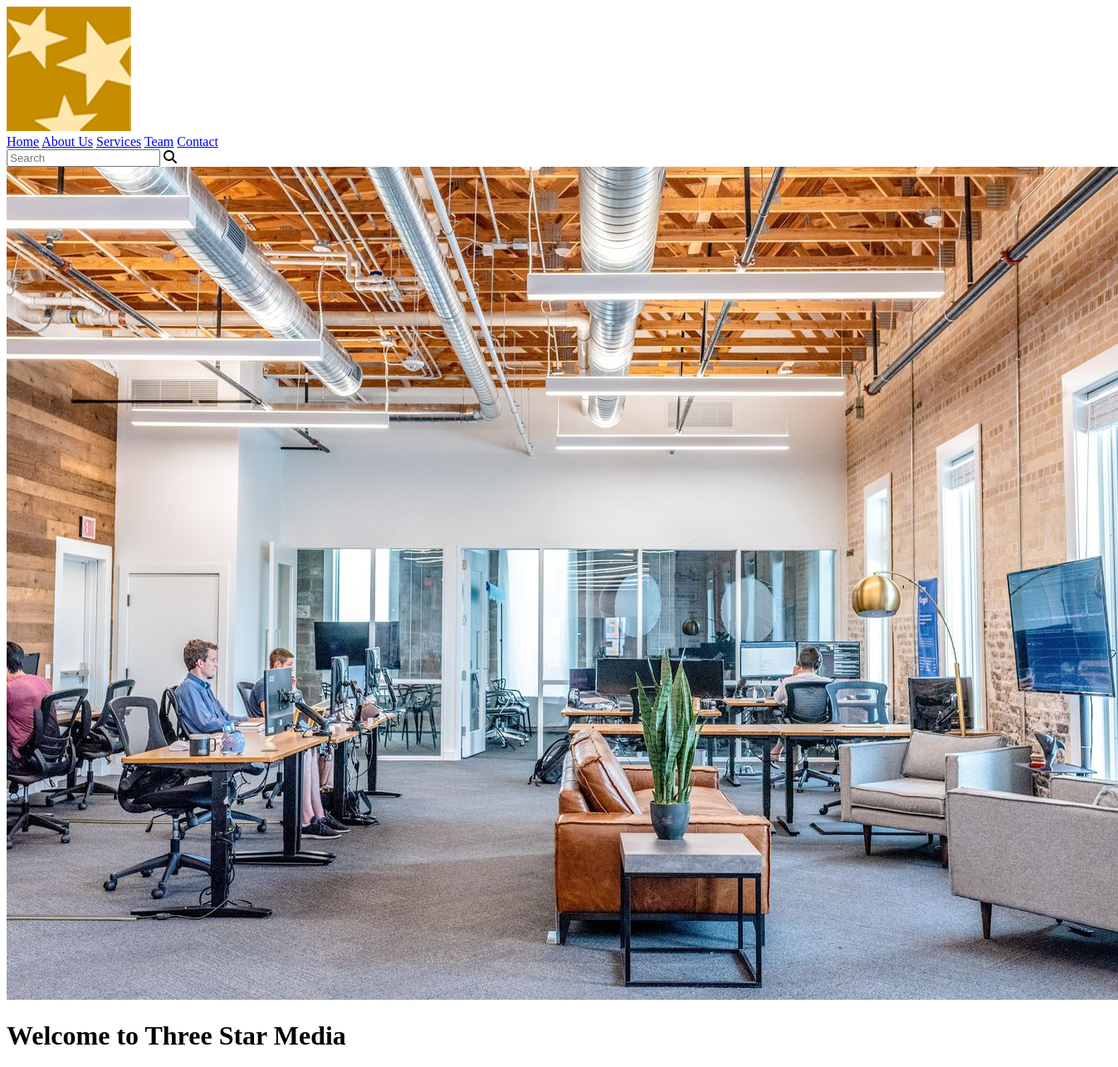
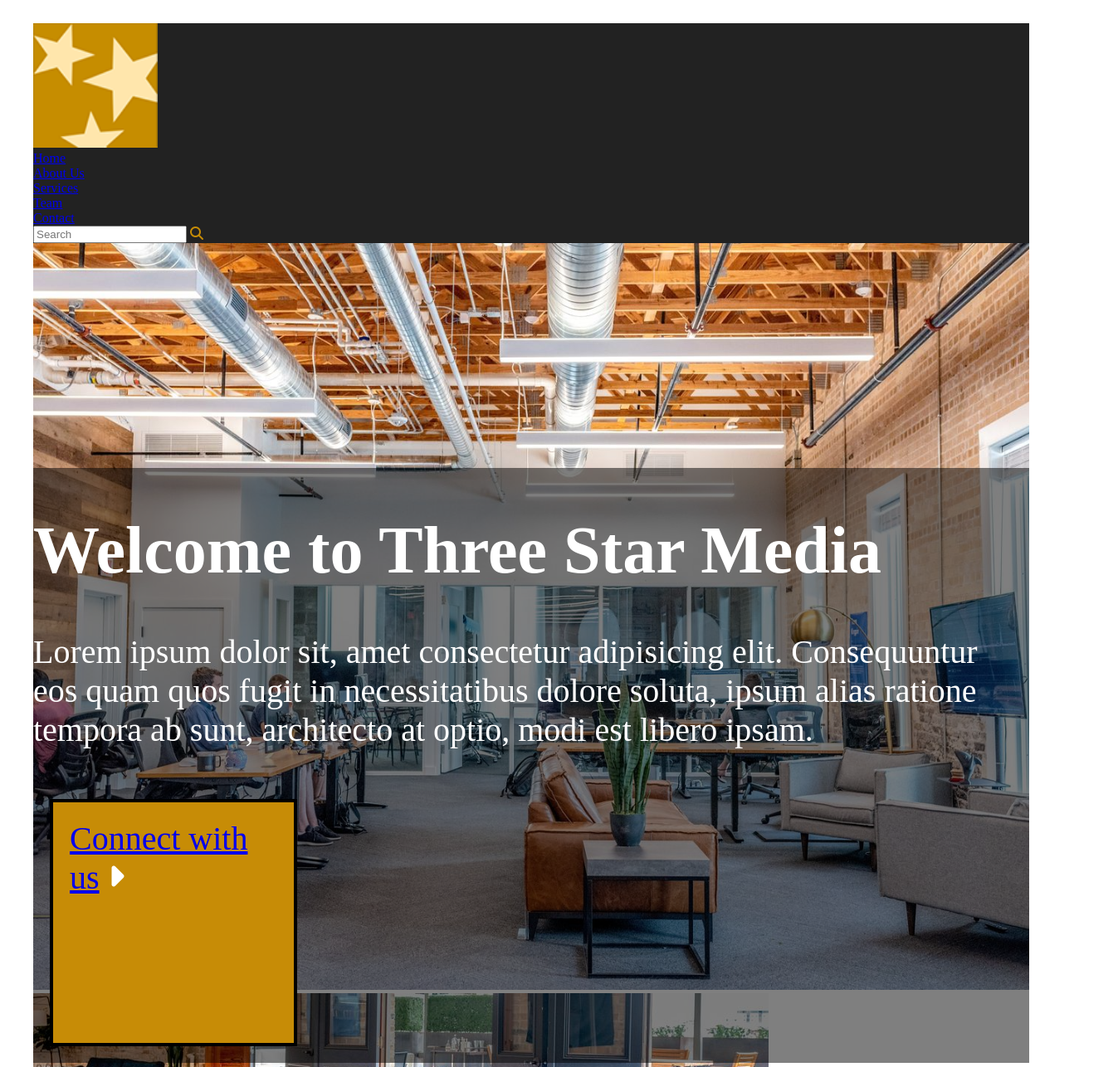
Before and after one commit to rahm0126/rahm0126.github.io, a plain HTML site: page final-project/index.html in a window 1280 px wide. Shown: the top 1286 px of the page at 83% size, 1347 px wide, since content can reach past the window. Drawn offline with Linux system fonts and the light colour scheme.

Commit message:
Initial CSS changes

```diff
--- a/final-project/css/main.css
+++ b/final-project/css/main.css
@@ -0,0 +1,67 @@
+
+/*This applies from 0px to 760px */
+
+.background-color1 {
+    background-color: #222;
+    width: 100%;
+}
+#body-container {
+	position: relative;
+    max-width: 1200px;
+	padding: 20px;
+	margin: 0 auto;
+
+}
+
+.header{
+		position: absolute;
+		top: 30%;
+		background-color: rgba(0,0,0,0.5);
+		width: 100%;
+		height: auto;
+		color: white;
+		font-size: 40px;
+		font-weight: 400;
+}
+header {
+	position: relative;
+	background-position: 55% 55%;
+  	max-width: 1200px;
+ 	margin: 0 auto;
+}
+.icon2 {
+	display: inline-block;
+	background-color: #c78c06;
+	border: 4px solid black;
+	width: 250px;
+	height: 250px;
+	padding: 20px;
+	margin: 20px;
+}
+form {
+	width: auto;
+}
+.fa-magnifying-glass {
+	color: #c78c06;
+	border: 10px;
+	border-color: #c78c06;
+}
+
+
+header>img {
+	width: 100%;
+}
+
+/*
+Styles applied from 760px onwards
+@media screen and (min-width: 760px){
+	.topnav {
+		float: left;
+	}
+
+  }
+Styles applied below width of 1200px
+@media screen and (max-width: 1200px){
+
+  }
+*/
--- a/final-project/index.html
+++ b/final-project/index.html
@@ -3,23 +3,26 @@
     <head>
         <meta charset="UTF-8">
         <title>Three Star Media</title>
+        <link href="css/main.css" rel="stylesheet">
         <script src="https://kit.fontawesome.com/94f7b91cb2.js" crossorigin="anonymous"></script>
         <link rel="preconnect" href="https://fonts.googleapis.com">
         <link rel="preconnect" href="https://fonts.gstatic.com" crossorigin>
         <link href="https://fonts.googleapis.com/css2?family=Roboto&display=swap" rel="stylesheet">
+
+
     </head>
     <body>
             <!--a wrapper tag for whole body-->
             <div id="body-container">
                 <!--placing logo image & navbar -->
-                <div class="background-color1">
+                <div class="background-color1 clearfix">
                     <img class="logo" src="images/logo.png" alt="logo of three gold stars" width="150" height="150">
-                    <nav id="home">
-                        <a href="#home">Home</a>
-                        <a href="#about">About Us</a>
-                        <a href="#services">Services</a>
-                        <a href="#team">Team</a>
-                        <a href="#contact-us">Contact</a>
+                        <nav class="topnav">
+                            <div><a href="#home">Home</a></div>
+                            <div><a href="#about">About Us</a></div>
+                            <div><a href="#services">Services</a></div>
+                            <div><a href="#team">Team</a></div>
+                            <div><a href="#contact-us">Contact</a></div>
                         </nav>
                     <form action="search.html" method="get">
                         <label for="search"></label>
@@ -30,15 +33,20 @@
                 <!--this tag contains main information of the web page-->
                 <main>
                     <!--place for main banner-welcome section-->
-                    <header class="header">
+                    <header>
                             <img src="images/main-banner.jpg" alt="banner-image of an office">
+                            <div class="header">
                                 <h1>Welcome to Three Star Media</h1>
                                 <p>Lorem ipsum dolor sit, amet consectetur adipisicing elit.
                                    Consequuntur eos quam quos fugit in necessitatibus dolore soluta,
                                    ipsum alias ratione tempora ab sunt,
-                                        architecto at optio, modi est libero ipsam.</p>
+                                   architecto at optio, modi est libero ipsam.
+                                </p>
+                                <div class="icon2">
                                     <a href="#contact-us">Connect with us</a>
                                     <i class="fa-solid fa-caret-right"></i>
+                                </div>
+                            </div>
                     </header>
                     <!--section about us-->
                     <div class="about-us" id="about">
```
Lines whose indentation alone changed are shown as unchanged.
